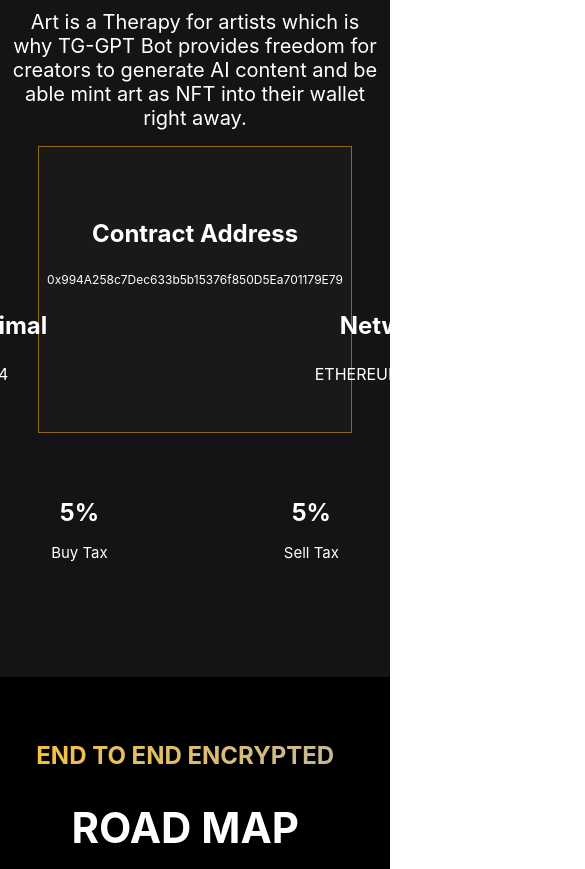
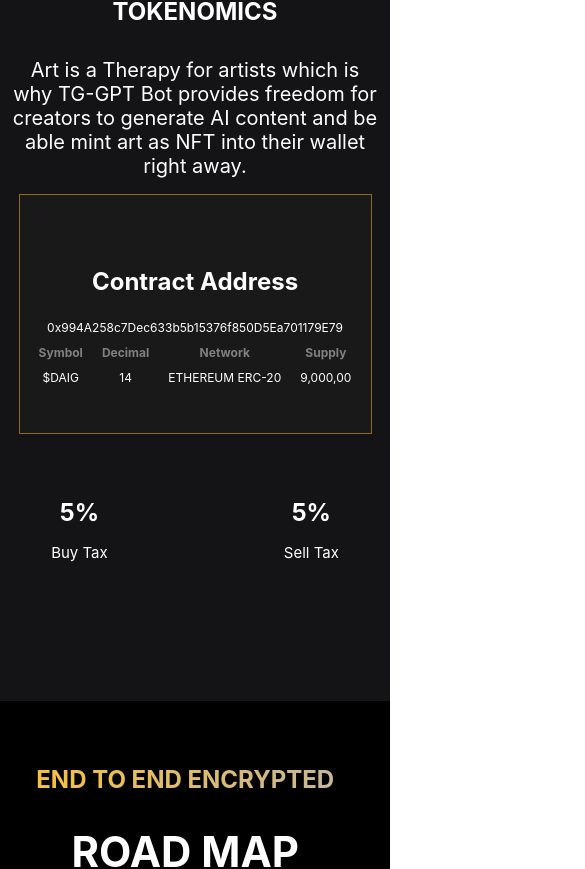
Before and after one commit to Rohan749/assignment, a React (Create React App) app: page / in a window 390 px wide. Shown: the part 5390-6259 px from the top of the page, 585 px wide, since content can reach past the window. Built offline with nearby package versions, Linux system fonts and the light colour scheme.

Commit message:
fixing some bugs

```diff
--- a/src/App.css
+++ b/src/App.css
@@ -1,3 +1,7 @@
+*{
+  overflow-x: hidden;
+}
+
 .App-logo {
   height: 40vmin;
   pointer-events: none;
--- a/src/components/BaseBody/styles.module.css
+++ b/src/components/BaseBody/styles.module.css
@@ -1,4 +1,3 @@
-
 .base_body {
   min-height: 100vh;
   height: fit-content;
@@ -6,7 +5,6 @@
   display: flex;
   align-items: center;
   justify-content: space-around;
-
 }
 
 .body_heading {
@@ -64,6 +62,12 @@
     justify-content: center;
   }
 
+  .overView {
+    display: flex;
+    flex-direction: column;
+    align-items: center;
+  }
+
   .overView_types > div {
     background-color: #191919;
     margin: 12px;
@@ -83,7 +87,5 @@
 
   .robo {
     height: 455px;
-
   }
-
 }
--- a/src/components/Footer/styles.module.css
+++ b/src/components/Footer/styles.module.css
@@ -29,7 +29,6 @@
   background-color: #191919;
   border: 1px solid rgb(48, 48, 48);
   width: 18rem;
-
 }
 
 .btn {
@@ -85,7 +84,6 @@ nav {
   color: #808080;
 }
 
-
 @media only screen and (max-width: 900px) {
   .upper_footer {
     flex-direction: column;
@@ -102,6 +100,11 @@ nav {
     display: flex;
     flex-direction: column;
     align-items: center;
+  }
+
+  .queries {
+    padding: 5px;
+    text-align: center;
   }
 
   .btn {
@@ -123,7 +126,6 @@ nav {
 
   .links > a > img {
     height: 30px;
-
   }
 
   .copyright {
--- a/src/components/PassivePage/PassivePage.jsx
+++ b/src/components/PassivePage/PassivePage.jsx
@@ -74,22 +74,22 @@ const PassivePage = () => {
           <div className={classes.parakey}>0x994A258c7Dec633b5b15376f850D5Ea701179E79</div>
           <div className={classes.tokendata}>
           <div>
-            <h3>Symbol</h3>
+            <nav>Symbol</nav>
             <div>$DAIG</div>
           </div>
 
           <div>
-            <h3>Decimal</h3>
+            <nav>Decimal</nav>
             <div>14</div>
           </div>
 
           <div>
-            <h3>Network</h3>
+            <nav>Network</nav>
             <div>ETHEREUM ERC-20</div>
           </div>
 
           <div>
-            <h3>Supply</h3>
+            <nav>Supply</nav>
             <div>9,000,00</div>
           </div>
         </div>
--- a/src/components/PassivePage/styles.module.css
+++ b/src/components/PassivePage/styles.module.css
@@ -119,6 +119,10 @@
   justify-content: space-evenly;
 }
 
+.tokendata > div > nav {
+  font-weight: bold;
+}
+
 @media only screen and (max-width: 900px) {
   .head {
     text-align: center;
@@ -156,7 +160,6 @@
     font-size: 20px;
   }
 
-
   .option_section {
     display: flex;
     flex-direction: column;
@@ -168,14 +171,14 @@
   }
 
   .tokenBox {
-    width: 80vw;
+    width: 90vw;
   }
 
   .tokendata {
-    justify-content: center;
-    width: 40rem;
+    justify-content: space-evenly;
+    width: 90vw;
+    font-size: 12px;
   }
-
   .parakey {
     font-size: 12px;
   }
--- a/src/components/Roadmap/Roadmap.jsx
+++ b/src/components/Roadmap/Roadmap.jsx
@@ -3,8 +3,16 @@ import classes from "./styles.module.css";
 import roadmap from "../img/roadmap.svg";
 import telegram from "../img/telegram.png"
 import mobile from "../img/mobile.png"
+import { useEffect } from "react";
+import AOS from 'aos';
+import 'aos/dist/aos.css';
 
 const Roadmap = () => {
+
+  useEffect(() => {
+    AOS.init();
+  }, [])
+
   return (
     <>
       <div className={classes.body}>
@@ -22,8 +30,8 @@ const Roadmap = () => {
         </div>
       </div>
       <div className={classes.mobile_app}>
-        <div className={classes.mobile_box}>
-          <div className={classes.mobile_left}>
+        <div data-aos="fade-up" className={classes.mobile_box}>
+          <div data-aos="fade-up" data-aos-delay="300" className={classes.mobile_left}>
             <h2>GET GOING WITH THE GAIG</h2>
             <h1>AI IN YOUR POCKET</h1>
             <p>
@@ -32,7 +40,7 @@ const Roadmap = () => {
             </p>
             <img src={telegram} alt="telegram" className={classes.telegram}/>
           </div>
-          <div>
+          <div data-aos="fade-right" data-aos-delay="600" className={classes.mobile_div}>
             <img src={mobile} className={classes.mobile_img} alt="mobile-img" height={400} />
           </div>
         </div>
--- a/src/components/Roadmap/styles.module.css
+++ b/src/components/Roadmap/styles.module.css
@@ -85,7 +85,8 @@ h2 {
   .mobile_box {
     width: 70vw;
     display: block;
-    padding: 0;
+    padding: 1rem 1rem 0 1rem;
+    margin: 1rem;
   }
 
   .mobile_left  {
@@ -93,8 +94,13 @@ h2 {
     width: 70vw;
   }
 
+  .mobile_div {
+    display: flex;
+    justify-content: center;
+  }
+
   .mobile_img {
-    height: 300px;
+    height: 250px;
   }
 
   .telegram {
```
Also changed, not shown: src/components/Footer/Footer.jsx (+9 -9 lines). Lines whose indentation alone changed are shown as unchanged.
